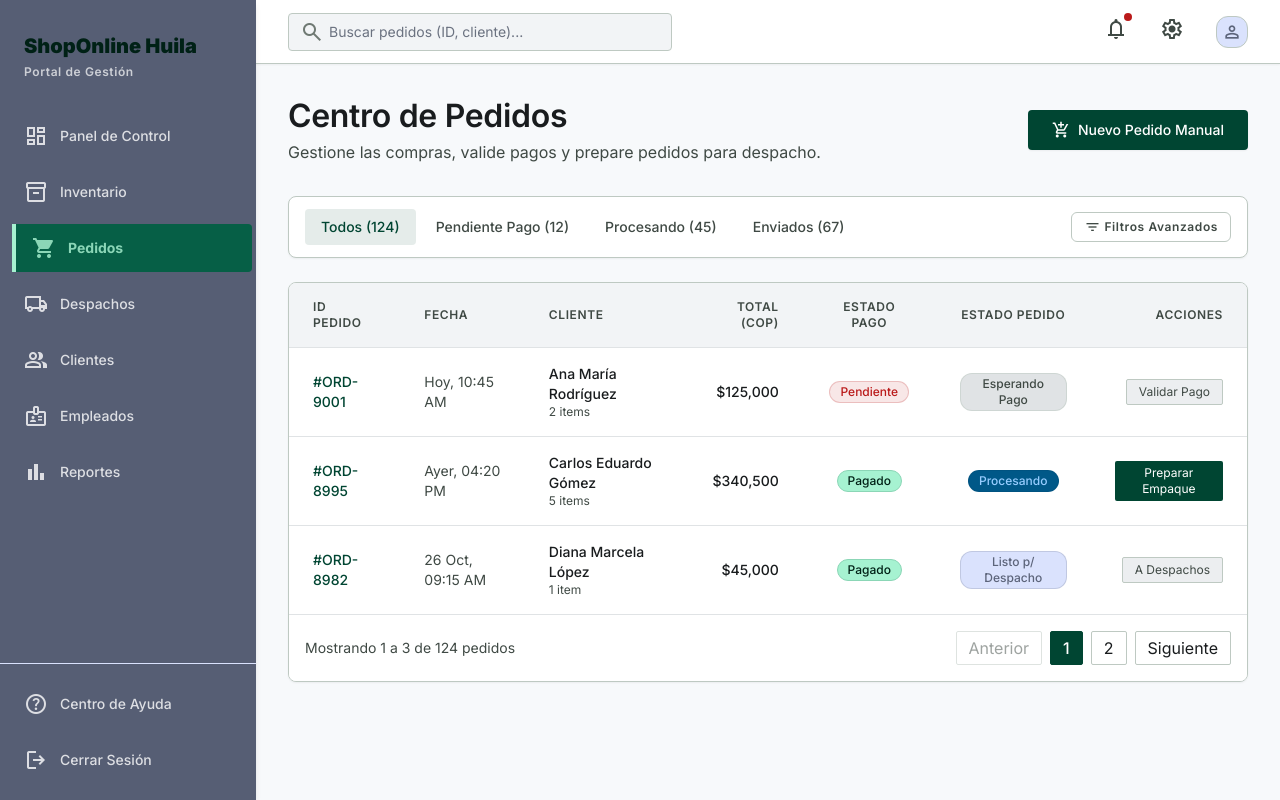
After one commit to crespitosoff/ShopOnline_Huila, a PHP site: page /views/pedidos/index.php in a window 1280 px wide. The commit adds this page. Run offline with PHP 8.4, Linux system fonts and the light colour scheme; some libraries are stand-ins or nearby versions.

Commit message:
feat: implement client directory and order management views with sidebar navigation

```diff
--- a/views/clientes/index.php
+++ b/views/clientes/index.php
@@ -1,11 +1,10 @@
 <?php
 /**
  * Gestión de Clientes
- * Accesible desde: Reportes > "Pedidos por Cliente"
- * NO aparece en el sidebar de navegación principal.
+ * Accesible desde: Sidebar > "Clientes"
  */
 $pageTitle = 'Gestión de Clientes - ShopOnline Huila';
-$activePage = 'reportes'; // Highlight "Reportes" in the sidebar since Clientes is a sub-view
+$activePage = 'clientes';
 $searchPlaceholder = 'Buscar clientes...';
 include __DIR__ . '/../layouts/header.php';
 ?>
--- a/views/layouts/sidebar.php
+++ b/views/layouts/sidebar.php
@@ -13,8 +13,9 @@ $activePage = $activePage ?? '';
 $navItems = [
     ['key' => 'dashboard',  'icon' => 'dashboard',      'label' => 'Panel de Control', 'href' => '/ShopOnline_Huila/views/dashboard/'],
     ['key' => 'inventario', 'icon' => 'inventory_2',     'label' => 'Inventario',       'href' => '/ShopOnline_Huila/views/productos/'],
-    ['key' => 'pedidos',    'icon' => 'shopping_cart',    'label' => 'Pedidos',          'href' => '#'],
+    ['key' => 'pedidos',    'icon' => 'shopping_cart',    'label' => 'Pedidos',          'href' => '/ShopOnline_Huila/views/pedidos/'],
     ['key' => 'despachos',  'icon' => 'local_shipping',   'label' => 'Despachos',        'href' => '/ShopOnline_Huila/views/despachos/'],
+    ['key' => 'clientes',   'icon' => 'group',            'label' => 'Clientes',         'href' => '/ShopOnline_Huila/views/clientes/'],
     ['key' => 'empleados',  'icon' => 'badge',            'label' => 'Empleados',        'href' => '/ShopOnline_Huila/views/empleados/'],
     ['key' => 'reportes',   'icon' => 'bar_chart',        'label' => 'Reportes',         'href' => '/ShopOnline_Huila/views/reportes/'],
 ];
--- /dev/null
+++ b/views/pedidos/index.php
@@ -0,0 +1,128 @@
+<?php
+$pageTitle = 'Gestión de Pedidos - ShopOnline Huila';
+$activePage = 'pedidos';
+$searchPlaceholder = 'Buscar pedidos (ID, cliente)...';
+include __DIR__ . '/../layouts/header.php';
+?>
+
+<!-- Page Header -->
+<div class="flex flex-col md:flex-row justify-between items-start md:items-center mb-8 gap-4">
+    <div>
+        <h2 class="font-headline-lg-mobile md:font-headline-lg text-headline-lg-mobile md:text-headline-lg text-on-background">Centro de Pedidos</h2>
+        <p class="font-body-md text-body-md text-on-surface-variant mt-1">Gestione las compras, valide pagos y prepare pedidos para despacho.</p>
+    </div>
+    <button class="bg-primary hover:bg-primary/90 text-on-primary font-label-md text-label-md px-6 py-2.5 rounded-lg flex items-center gap-2 transition-colors shadow-sm">
+        <span class="material-symbols-outlined text-[18px]">add_shopping_cart</span>
+        Nuevo Pedido Manual
+    </button>
+</div>
+
+<!-- Tabs and Filters -->
+<div class="bg-surface-container-lowest border border-outline-variant rounded-xl shadow-sm mb-6 flex flex-col md:flex-row justify-between items-center px-4 py-3 gap-4">
+    <div class="flex space-x-1">
+        <button class="px-4 py-2 bg-primary/10 text-primary font-label-md text-label-md rounded-lg font-medium transition-colors">Todos (124)</button>
+        <button class="px-4 py-2 text-on-surface-variant hover:bg-surface-container-low font-label-md text-label-md rounded-lg transition-colors">Pendiente Pago (12)</button>
+        <button class="px-4 py-2 text-on-surface-variant hover:bg-surface-container-low font-label-md text-label-md rounded-lg transition-colors">Procesando (45)</button>
+        <button class="px-4 py-2 text-on-surface-variant hover:bg-surface-container-low font-label-md text-label-md rounded-lg transition-colors">Enviados (67)</button>
+    </div>
+    <div class="flex gap-2 w-full md:w-auto">
+        <button class="border border-outline-variant text-on-surface-variant px-3 py-1.5 rounded-md font-label-sm text-label-sm hover:bg-surface-container-low transition-colors flex items-center gap-1 w-full md:w-auto justify-center">
+            <span class="material-symbols-outlined text-[16px]">filter_list</span> Filtros Avanzados
+        </button>
+    </div>
+</div>
+
+<!-- Data Table Card -->
+<div class="bg-surface-container-lowest border border-outline-variant rounded-xl overflow-hidden shadow-sm flex-1 flex flex-col">
+    <div class="overflow-x-auto">
+        <table class="w-full text-left border-collapse">
+            <thead>
+                <tr class="border-b border-surface-variant bg-surface-container-low">
+                    <th class="px-6 py-4 font-label-sm text-label-sm text-on-surface-variant uppercase">ID Pedido</th>
+                    <th class="px-6 py-4 font-label-sm text-label-sm text-on-surface-variant uppercase">Fecha</th>
+                    <th class="px-6 py-4 font-label-sm text-label-sm text-on-surface-variant uppercase">Cliente</th>
+                    <th class="px-6 py-4 font-label-sm text-label-sm text-on-surface-variant uppercase text-right">Total (COP)</th>
+                    <th class="px-6 py-4 font-label-sm text-label-sm text-on-surface-variant uppercase text-center">Estado Pago</th>
+                    <th class="px-6 py-4 font-label-sm text-label-sm text-on-surface-variant uppercase text-center">Estado Pedido</th>
+                    <th class="px-6 py-4 font-label-sm text-label-sm text-on-surface-variant uppercase text-right">Acciones</th>
+                </tr>
+            </thead>
+            <tbody class="font-table-data text-table-data text-on-surface divide-y divide-surface-variant">
+
+                <!-- Order 1: Pending Payment -->
+                <tr class="hover:bg-primary/5 transition-colors group">
+                    <td class="px-6 py-4 font-medium text-primary cursor-pointer hover:underline">#ORD-9001</td>
+                    <td class="px-6 py-4 text-on-surface-variant">Hoy, 10:45 AM</td>
+                    <td class="px-6 py-4">
+                        <div class="font-medium">Ana María Rodríguez</div>
+                        <div class="text-xs text-on-surface-variant">2 items</div>
+                    </td>
+                    <td class="px-6 py-4 text-right font-medium">$125,000</td>
+                    <td class="px-6 py-4 text-center">
+                        <span class="inline-flex items-center px-2.5 py-0.5 rounded-full text-xs font-medium bg-error/10 text-error border border-error/20">Pendiente</span>
+                    </td>
+                    <td class="px-6 py-4 text-center">
+                        <span class="inline-flex items-center px-2.5 py-0.5 rounded-full text-xs font-medium bg-surface-variant text-on-surface-variant border border-outline-variant/50">Esperando Pago</span>
+                    </td>
+                    <td class="px-6 py-4 text-right space-x-1">
+                        <button class="bg-surface-container border border-outline-variant text-on-surface-variant px-3 py-1 rounded text-xs hover:bg-surface-container-low transition-colors">Validar Pago</button>
+                    </td>
+                </tr>
+
+                <!-- Order 2: Processing (Paid, needs preparation) -->
+                <tr class="bg-surface-container-lowest hover:bg-primary/5 transition-colors group">
+                    <td class="px-6 py-4 font-medium text-primary cursor-pointer hover:underline">#ORD-8995</td>
+                    <td class="px-6 py-4 text-on-surface-variant">Ayer, 04:20 PM</td>
+                    <td class="px-6 py-4">
+                        <div class="font-medium">Carlos Eduardo Gómez</div>
+                        <div class="text-xs text-on-surface-variant">5 items</div>
+                    </td>
+                    <td class="px-6 py-4 text-right font-medium">$340,500</td>
+                    <td class="px-6 py-4 text-center">
+                        <span class="inline-flex items-center px-2.5 py-0.5 rounded-full text-xs font-medium bg-primary-fixed text-on-primary-fixed border border-primary-fixed-dim">Pagado</span>
+                    </td>
+                    <td class="px-6 py-4 text-center">
+                        <span class="inline-flex items-center px-2.5 py-0.5 rounded-full text-xs font-medium bg-tertiary-container text-on-tertiary-container border border-tertiary/20">Procesando</span>
+                    </td>
+                    <td class="px-6 py-4 text-right space-x-1">
+                        <button class="bg-primary text-on-primary px-3 py-1 rounded text-xs hover:bg-primary/90 transition-colors">Preparar Empaque</button>
+                    </td>
+                </tr>
+
+                <!-- Order 3: Ready for Dispatch -->
+                <tr class="hover:bg-primary/5 transition-colors group">
+                    <td class="px-6 py-4 font-medium text-primary cursor-pointer hover:underline">#ORD-8982</td>
+                    <td class="px-6 py-4 text-on-surface-variant">26 Oct, 09:15 AM</td>
+                    <td class="px-6 py-4">
+                        <div class="font-medium">Diana Marcela López</div>
+                        <div class="text-xs text-on-surface-variant">1 item</div>
+                    </td>
+                    <td class="px-6 py-4 text-right font-medium">$45,000</td>
+                    <td class="px-6 py-4 text-center">
+                        <span class="inline-flex items-center px-2.5 py-0.5 rounded-full text-xs font-medium bg-primary-fixed text-on-primary-fixed border border-primary-fixed-dim">Pagado</span>
+                    </td>
+                    <td class="px-6 py-4 text-center">
+                        <span class="inline-flex items-center px-2.5 py-0.5 rounded-full text-xs font-medium bg-secondary-container text-on-secondary-container border border-secondary/20">Listo p/ Despacho</span>
+                    </td>
+                    <td class="px-6 py-4 text-right space-x-1">
+                        <button class="bg-surface-container border border-outline-variant text-on-surface-variant px-3 py-1 rounded text-xs hover:bg-surface-container-low transition-colors" disabled title="Pasa a pantalla de despachos">A Despachos</button>
+                    </td>
+                </tr>
+
+            </tbody>
+        </table>
+    </div>
+
+    <!-- Pagination -->
+    <div class="p-4 border-t border-surface-variant bg-surface-container-lowest flex items-center justify-between mt-auto">
+        <span class="font-body-sm text-body-sm text-on-surface-variant">Mostrando 1 a 3 de 124 pedidos</span>
+        <div class="flex gap-2">
+            <button class="px-3 py-1 border border-outline-variant rounded bg-surface-container-lowest text-on-surface-variant hover:bg-surface-container-low transition-colors disabled:opacity-50" disabled>Anterior</button>
+            <button class="px-3 py-1 border border-primary bg-primary text-on-primary rounded font-medium">1</button>
+            <button class="px-3 py-1 border border-outline-variant rounded bg-surface-container-lowest text-on-surface hover:bg-surface-container-low transition-colors">2</button>
+            <button class="px-3 py-1 border border-outline-variant rounded bg-surface-container-lowest text-on-surface hover:bg-surface-container-low transition-colors">Siguiente</button>
+        </div>
+    </div>
+</div>
+
+<?php include __DIR__ . '/../layouts/footer.php'; ?>
```
